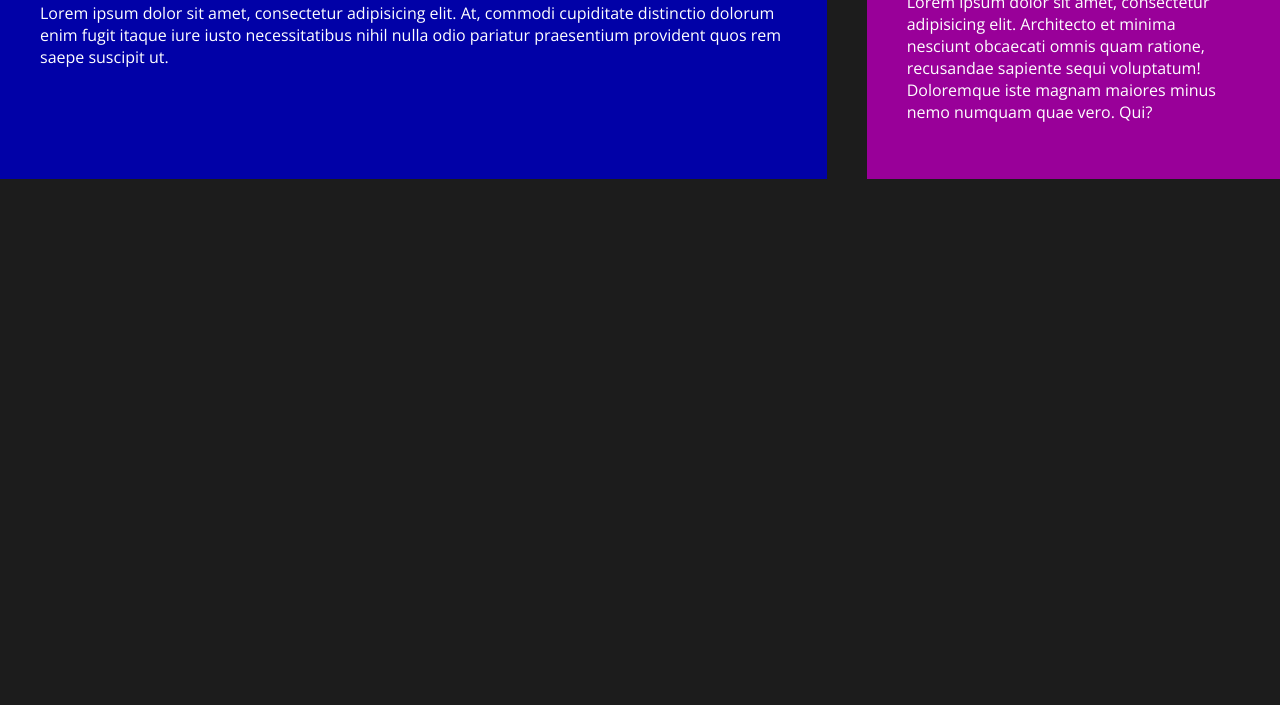
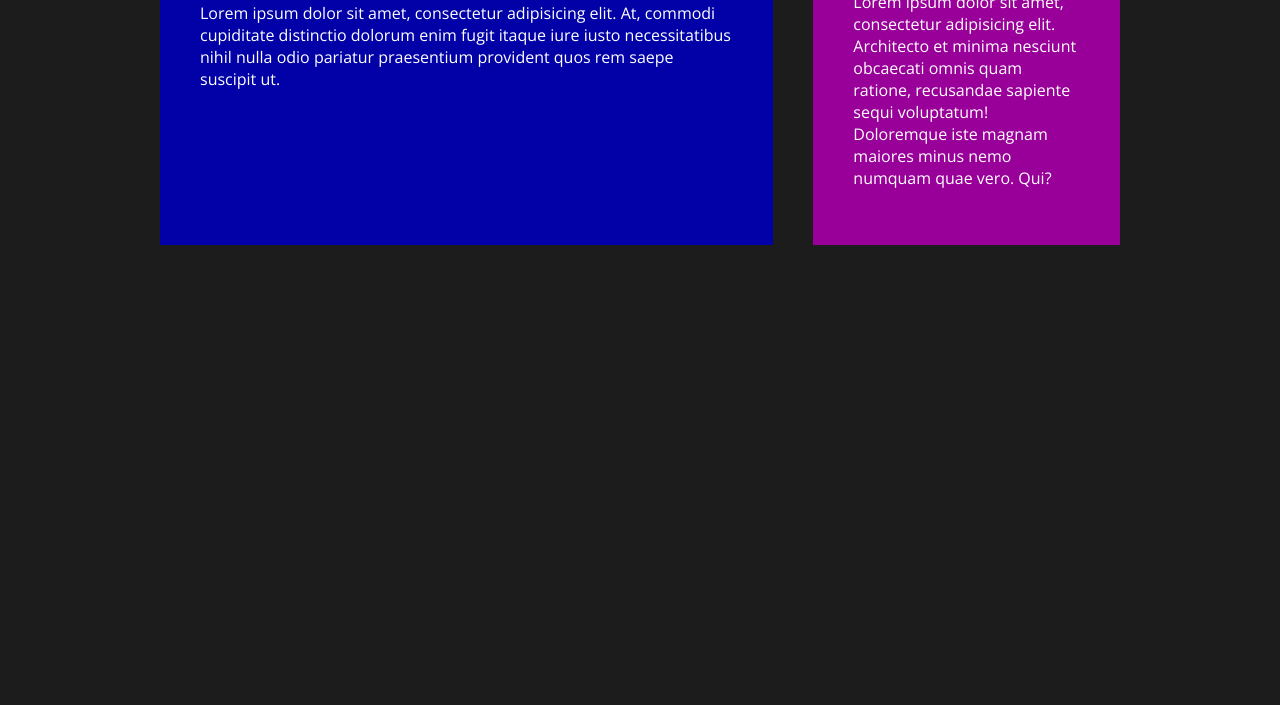
Before and after one commit to StevenLignereux/sass_crash_course, a website built with Parcel: page src/index.html in a window 1280 px wide. Shown: the part 95-800 px from the top of the page. Built offline with nearby package versions, Linux system fonts and the light colour scheme.

Commit message:
setting width

```diff
--- a/src/scss/layout/_grid.scss
+++ b/src/scss/layout/_grid.scss
@@ -1,12 +1,22 @@
-//Ici les éléments pour contrôler notre grille
+// Ici les éléments pour contrôler notre grille
+
 
 .grid {
   /* - On utilise la propriété grid pour faire deux colones
      - A noter que la grille s'organise selon l'ordre du contenu html  */
   display: grid;
-  grid-template-columns: 1fr; //On veut une colonne
+
+  grid-template-columns: 1fr; // On veut une colonne
   grid-template-rows: auto auto; // la taille est basé sur la taille du contenu dans l'enfant
   gap: 40px; // On contrôle l'espacement entre les colones avec cette propriété
+
+  // Permet de définir un seuil maximal de taille à ne pas dépasser, on soustrait l'espace que l'on veut
+  width: min(100% - 40px, 1000px);
+
+  margin-inline: auto; // Pour centrer le contenu, permet de gérer la droite et la gauche (start, end)
+  padding-left: 20px;
+  padding-right: 20px;
+
 
   /* On ajoute un media-query pour la vue desktop
   ici elle est simple donc on utilise qu'un seul breakpoint
@@ -17,7 +27,8 @@
     grid-template-rows: auto; // pour éliminer le gap créée par la vue mobile
   }
 
-  //On ajoute de l'espace à nos deux éléments
+
+  // On ajoute de l'espace à nos deux éléments
   &__main, &__sidebar {
     padding: 40px;
   }
--- a/src/scss/util/_fonts.scss
+++ b/src/scss/util/_fonts.scss
@@ -1,2 +1,2 @@
-//On créer une variable pour stocker la font familly
+// On créer une variable pour stocker la font familly
 $font: 'Open Sans', sans-serif;
```
